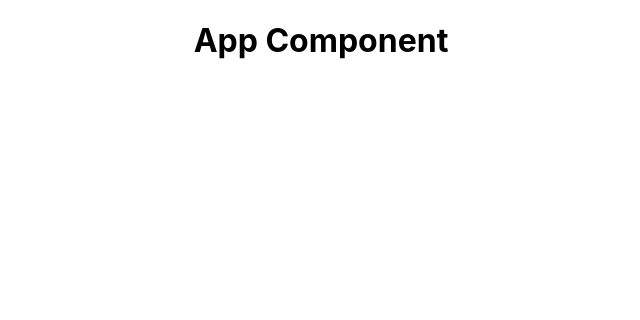
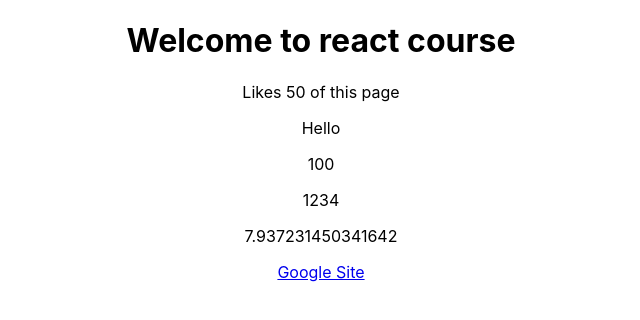
Before and after one commit to sanaullah8/reactApp, a React (Create React App) app: page / in a window 1280 px wide. Shown: the top 320 px of the page, without its empty margins (319-959 px from the left). Built offline with nearby package versions, Linux system fonts and the light colour scheme.

Commit message:
added dynamic value

```diff
--- a/src/App.js
+++ b/src/App.js
@@ -1,10 +1,20 @@
 import "./App.css";
 
 function App() {
+  const title = "Welcome to react course";
+  const likes = 50;
+  const link = "http://www.google.com";
+
   return (
     <div className="App">
       <div className="content">
-        <h1>App Component</h1>
+        <h1>{title}</h1>
+        <p>Likes {likes} of this page</p>
+        <p>{"Hello"}</p>
+        <p>{100}</p>
+        <p>{[1, 2, 3, 4]}</p>
+        <p>{Math.random() * 10}</p>
+        <a href={link}>Google Site</a>
       </div>
     </div>
   );
```
